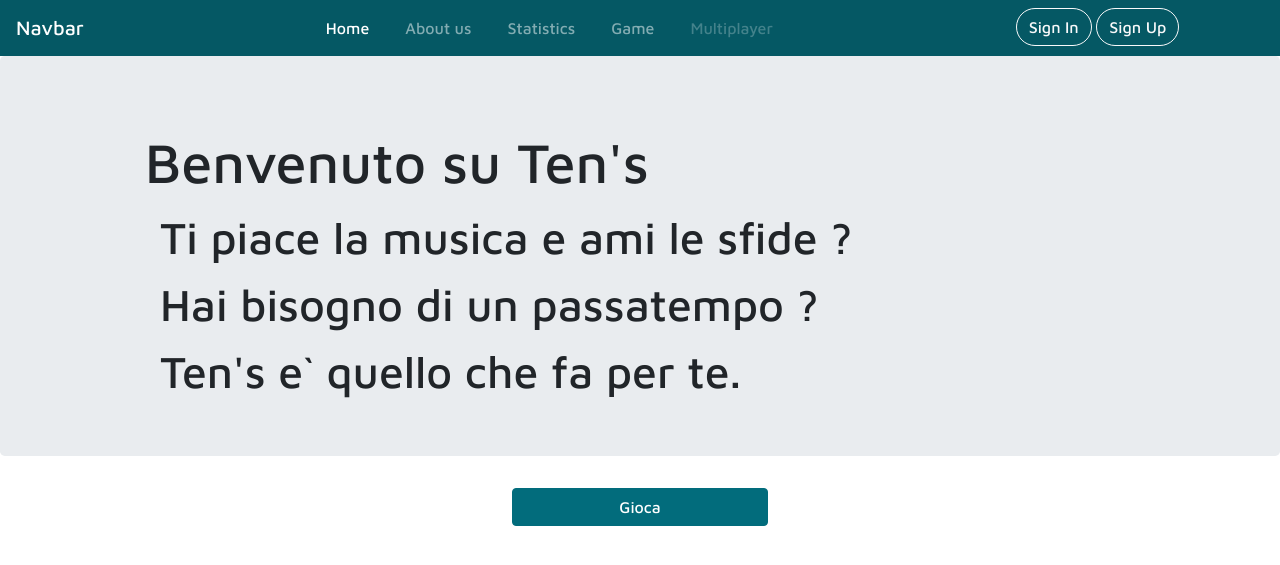
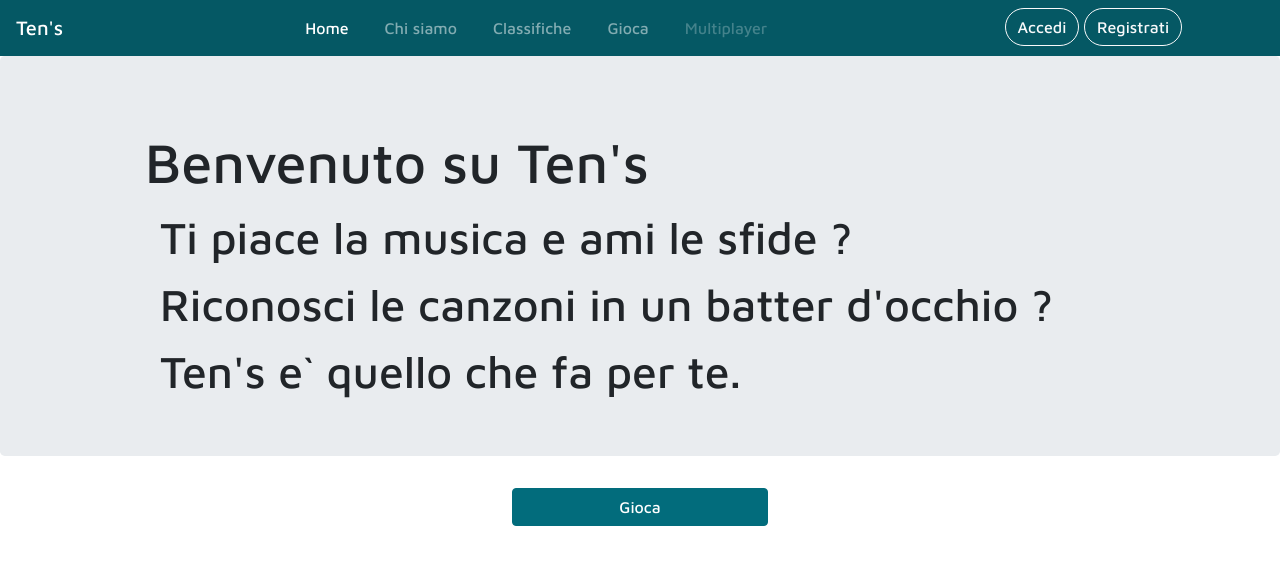
Before and after one commit to Leon1da/tens, a PHP site: page / in a window 1280 px wide. Shown: the top 565 px of the page. Run offline with PHP 8.4, Linux system fonts and the light colour scheme; some libraries are stand-ins or nearby versions.

Commit message:
Traduzioni

```diff
--- a/index.php
+++ b/index.php
@@ -24,23 +24,23 @@
  <!-- Header -->
 
  <nav class="navbar navbar-expand-lg navbar-dark navbar-custom">
-    <a class="navbar-brand" href="#">Navbar</a>
+    <a class="navbar-brand" href="#">Ten's</a>
     <button class="navbar-toggler" type="button" data-toggle="collapse" data-target="#navbarNav" aria-controls="navbarNav" aria-expanded="false" aria-label="Toggle navigation">
         <span class="navbar-toggler-icon"></span>
     </button>
     <div class="offset-md-2 collapse navbar-collapse" id="navbarNav">
         <ul class="navbar-nav mr-auto">
             <li class="nav-item active">
-                <a class="nav-link menu" href="#home">Home </a>
+                <a class="nav-link menu" href="#home">Home</a>
             </li>
             <li class="nav-item">
-                <a class="nav-link menu" href="#about-us">About us</a>
+                <a class="nav-link menu" href="#about-us">Chi siamo</a>
             </li>
             <li class="nav-item">
-                <a class="nav-link menu" href="#statistics">Statistics</a>
+                <a class="nav-link menu" href="#statistics">Classifiche</a>
             </li>
             <li class="nav-item">
-                <a class="nav-link menu" href="#game">Game</a>
+                <a class="nav-link menu" href="#game">Gioca</a>
             </li>
             <li class="nav-item">
                 <a class="nav-link disabled" href="#" tabindex="-1" aria-disabled="true">
@@ -52,7 +52,7 @@
         <div class="row mx-auto">
             <div class="nav-item dropdown invisible" id="account-panel">
                 <div class="row align-items-center" >
-                    Ciao
+                    <span style="color: white;">Ciao</span>
                     <a class="nav-link dropdown-toggle" href="#" id="profile-name-link" role="button" data-toggle="dropdown" aria-haspopup="true" aria-expanded="false">
 
                     </a>
@@ -67,8 +67,8 @@
 
             <!-- Button trigger modal -->
             <div class="visible" id="access-panel">
-                <button type="button" class="btn btn-outline-light my-btn" id="sign-in" data-toggle="modal" data-target="#in-panel" > Sign In</button>
-                <button type="button" class="btn btn-outline-light my-btn" id="sign-up" data-toggle="modal" data-target="#up-panel" > Sign Up </button>
+                <button type="button" class="btn btn-outline-light my-btn" id="sign-in" data-toggle="modal" data-target="#in-panel" >Accedi</button>
+                <button type="button" class="btn btn-outline-light my-btn" id="sign-up" data-toggle="modal" data-target="#up-panel" >Registrati</button>
 
             </div>
 
@@ -103,8 +103,8 @@
      <div class="modal-dialog modal-dialog-centered" role="document">
          <div class="modal-content">
              <div class="modal-header">
-                 <h5 class="modal-title" id="exampleModalCenterTitle">Account Sign In</h5>
-                 <button type="button" class="close" id="btn-close-login"data-dismiss="modal" aria-label="Close">
+                 <h5 class="modal-title" id="exampleModalCenterTitle">Accedi ora</h5>
+                 <button type="button" class="close" id="btn-close-login" data-dismiss="modal" aria-label="Close">
                      <span aria-hidden="true">&times;</span>
                  </button>
              </div>
@@ -119,7 +119,7 @@
                  </form>
              </div>
              <div class="modal-footer">
-                 <button type="button" class="btn btn-primary" id="login-btn">Sign In</button>
+                 <button type="button" class="btn btn-primary" id="login-btn">Accedi</button>
              </div>
          </div>
      </div>
@@ -130,7 +130,7 @@
      <div class="modal-dialog modal-dialog-centered" role="document">
          <div class="modal-content">
              <div class="modal-header">
-                 <h5 class="modal-title" id="exampleModalCenterTitle">Create your free account</h5>
+                 <h5 class="modal-title" id="exampleModalCenterTitle">Crea il tuo account gratuito</h5>
                  <button type="button" class="close" id="btn-close-signup" data-dismiss="modal" aria-label="Close">
                      <span aria-hidden="true">&times;</span>
                  </button>
@@ -190,7 +190,7 @@
 
              </div>
              <div class="modal-footer">
-                 <button type="button" class="btn btn-primary" id="register-btn">Create an Account</button>
+                 <button type="button" class="btn btn-primary" id="register-btn">Crea Account</button>
              </div>
          </div>
      </div>
--- a/view/elements/getCategoriesOptionPane.php
+++ b/view/elements/getCategoriesOptionPane.php
@@ -13,7 +13,7 @@ echo printOptionCategory($categories);
 // stampa il menu a tendina con tutte le categorie presenti nel database
 function printOptionCategory($categories){
     $html = '<select id="category" class="form-control">';
-    $html.= '<option selected>All categories</option>';
+    $html.= '<option selected>Tutte le categorie</option>';
 
     foreach ($categories as $category){
         $html.= '<option>'.$category["nome"].'</option>';
--- a/view/home.php
+++ b/view/home.php
@@ -3,7 +3,7 @@
        <div class="row" id="zero">Benvenuto su Ten's</div>
 
         <div class="row" id="first">Ti piace la musica e ami le sfide ?</div>
-        <div class="row" id="second">Hai bisogno di un passatempo ?</div>
+        <div class="row" id="second">Riconosci le canzoni in un batter d'occhio ?</div>
         <div class="row" id="third">Ten's e` quello che fa per te.</div>
 
 
--- a/view/profile.php
+++ b/view/profile.php
@@ -58,7 +58,7 @@ if(isset($_SESSION['session_id'])){
             <div class="col">
                 <div class="input-group mb-2">
                     <div class="input-group-prepend">
-                        <div class="input-group-text">User</div>
+                        <div class="input-group-text">Username</div>
                     </div>
                     <input type="text" class="form-control" placeholder="<?php echo $user['username']; ?>" readonly>
                 </div>
```
